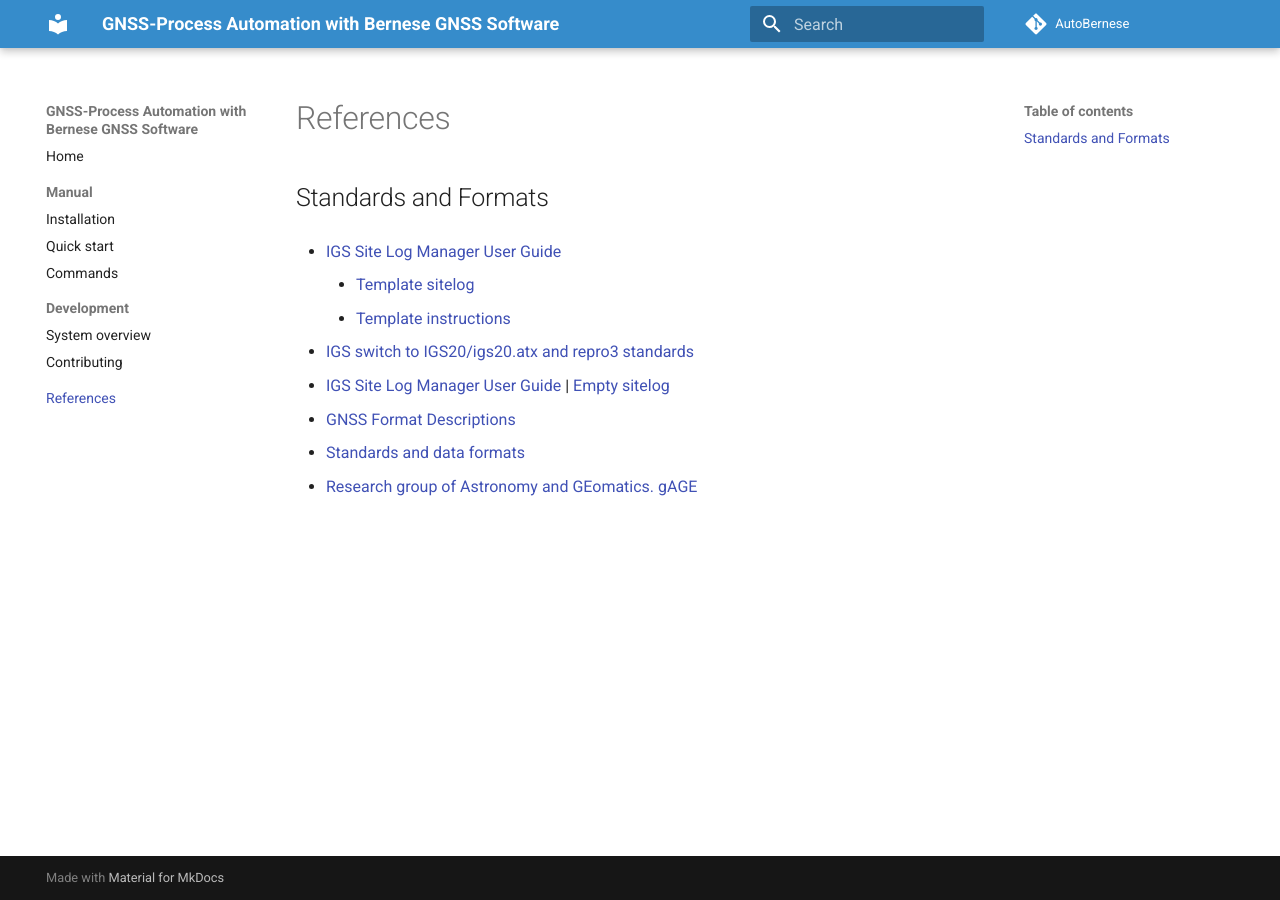
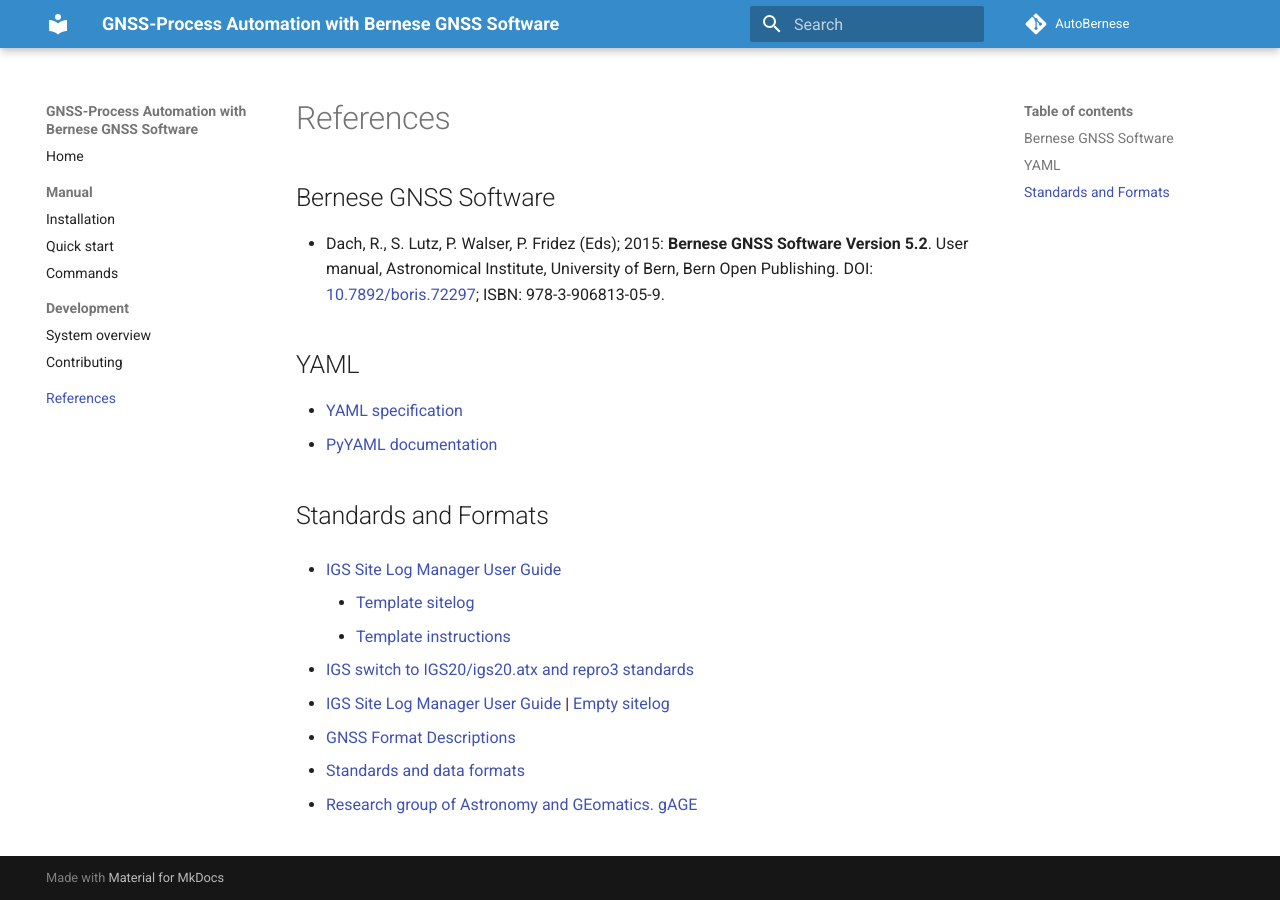
Before and after one commit to SDFIdk/AutoBernese, an MkDocs documentation site: the page built from docs/references.md, in a window 1280 px wide. Built offline with MkDocs 1.6.1 and Material for MkDocs 9.7.7, drawn with Linux system fonts in a browser that asks for light colours; comment, search, counter and statistics services are not loaded.

Commit message:
Add BSW credit as a courtesy.

```diff
--- a/docs/references.md
+++ b/docs/references.md
@@ -1,3 +1,18 @@
+
+## Bernese GNSS Software
+
+*   Dach, R., S. Lutz, P. Walser, P. Fridez (Eds); 2015: **Bernese GNSS Software
+    Version 5.2**. User manual, Astronomical Institute, University of Bern, Bern
+    Open Publishing. DOI: [10.7892/boris.72297][BSW-DOI]; ISBN: 978-3-906813-05-9.
+
+[BSW-DOI]: http://dx.doi.org/10.7892/boris.72297
+
+
+## YAML
+
+*   [YAML specification](https://yaml.org/)
+*   [PyYAML documentation](https://pyyaml.org/wiki/PyYAMLDocumentation)
+
 
 ## Standards and Formats
 
```
